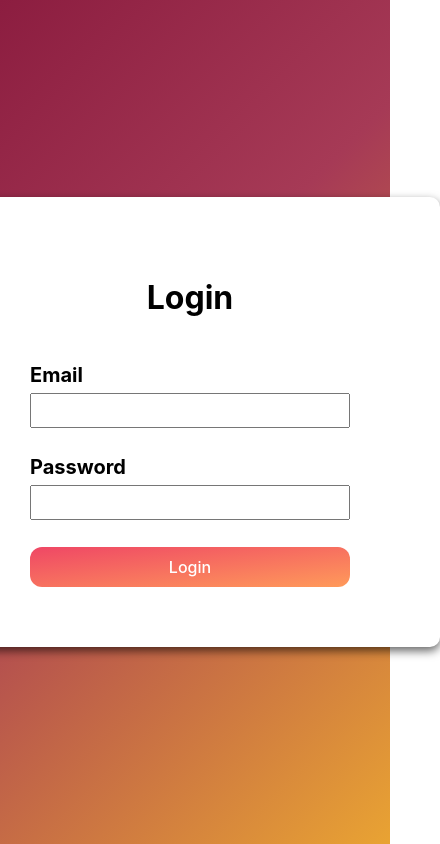
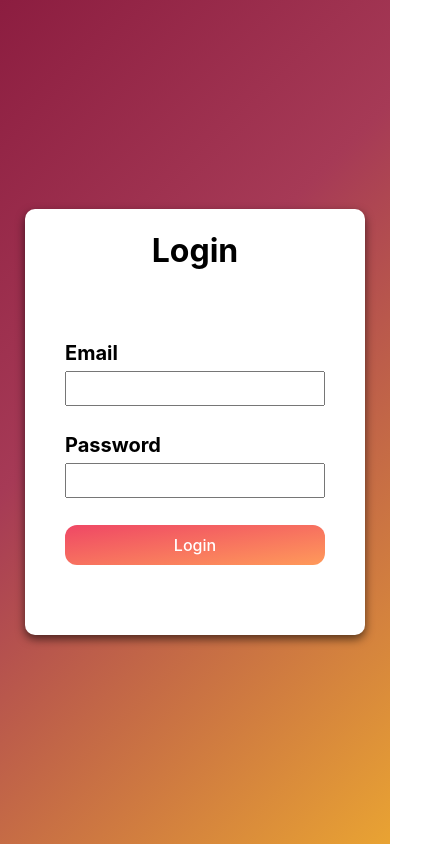
Before and after one commit to ssAsuedu/CSE412-Semester-Project, a React (Create React App) app in the folder frontend/: page / in a window 390 px wide. Shown: the whole page, 440 px wide, since content can reach past the window. Built offline with nearby package versions, Linux system fonts and the light colour scheme.

Commit message:
Login page responsive styles
- added media query to add responsive styles for the login page
- made the form input width shorter on smaller screens
- added padding to the left and right side of the form

```diff
--- a/frontend/src/styles/Login.css
+++ b/frontend/src/styles/Login.css
@@ -80,3 +80,18 @@ source for the button styles:https://getcssscan.com/css-buttons-examples
 .login-button:not([disabled]):hover {
   box-shadow: 0 0 .25rem rgba(0, 0, 0, 0.5), -.125rem -.125rem 1rem rgba(239, 71, 101, 0.5), .125rem .125rem 1rem rgba(255, 154, 90, 0.5);
 }
+
+
+@media (max-width: 700px) {
+  .login-form {
+    padding: 0;
+    padding-left: 40px;
+    padding-right: 40px;
+    padding-bottom: 70px;
+    gap: 50px;
+
+  }
+  .login-form input {
+    width: 240px;
+  }
+}
```
